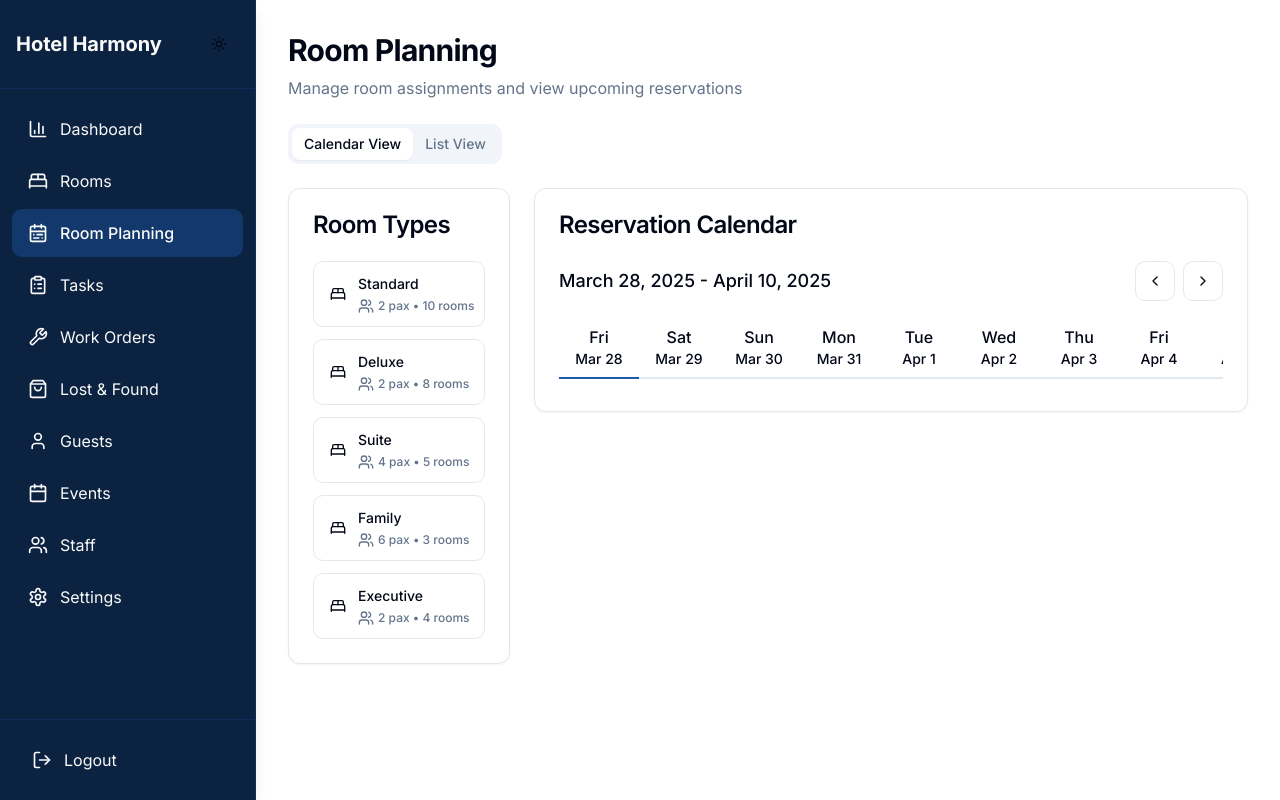
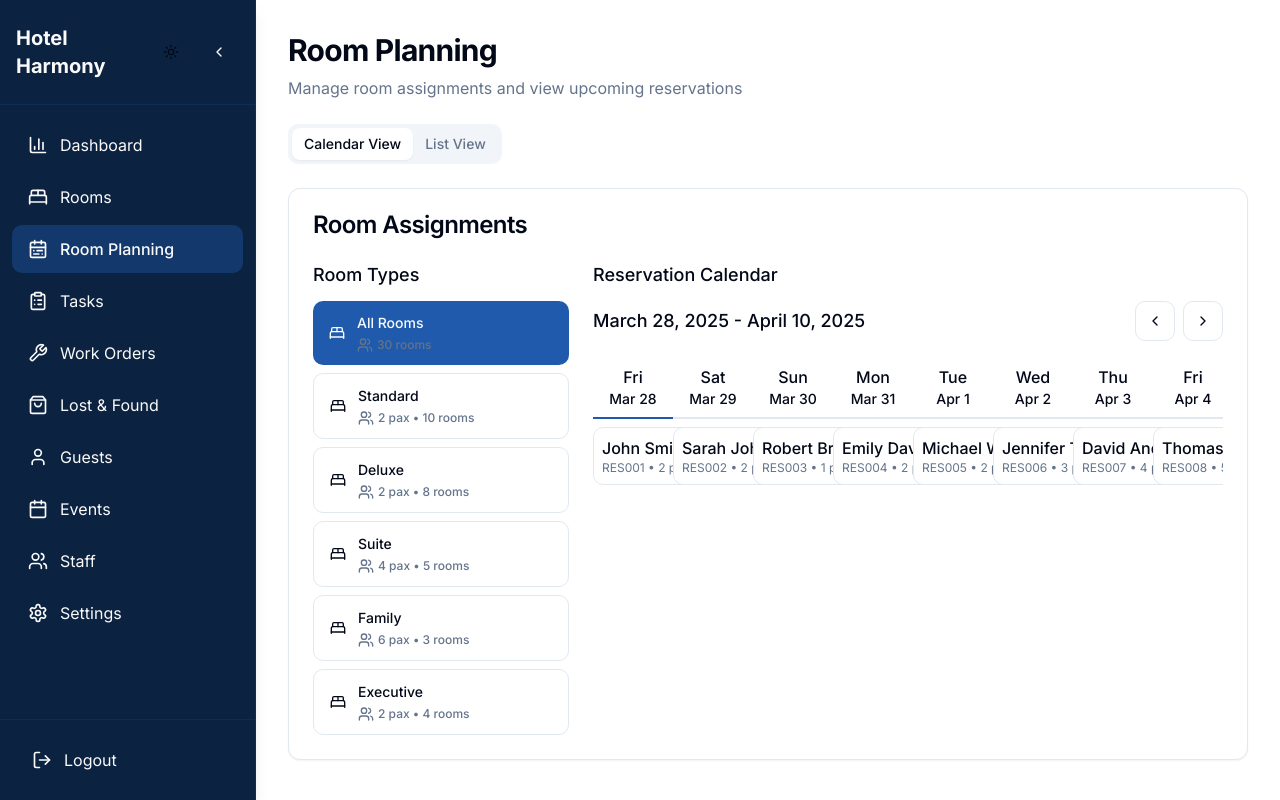
Before and after one commit to maheen-n/gemui, a React (Vite) app: page /room-planning in a window 1280 px wide. Built offline with nearby package versions, Linux system fonts and the light colour scheme.

Commit message:
feat: Implement room planning features
- Added dummy data to the calendar.
- Implemented room assignment functionality.
- Made the side menu minimizable.
- Merged room types and reservation calendar into one box.

```diff
--- a/src/components/layout/DashboardLayout.tsx
+++ b/src/components/layout/DashboardLayout.tsx
@@ -1,5 +1,5 @@
 
-import React from 'react';
+import React, { useState } from 'react';
 import { Link, useLocation } from 'react-router-dom';
 import {
   BarChart3,
@@ -13,19 +13,23 @@ import {
   Wrench,
   ShoppingBag,
   CalendarRange,
-  LucideIcon
+  LucideIcon,
+  ChevronLeft,
+  ChevronRight
 } from 'lucide-react';
 import { ThemeToggle } from '@/components/theme/ThemeToggle';
 import { MobileMenu } from './MobileMenu';
+import { Button } from '@/components/ui/button';
 
 interface NavItemProps {
   to: string;
   icon: React.ReactNode;
   label: string;
   isActive: boolean;
+  isCollapsed: boolean;
 }
 
-const NavItem = ({ to, icon, label, isActive }: NavItemProps) => {
+const NavItem = ({ to, icon, label, isActive, isCollapsed }: NavItemProps) => {
   return (
     <Link
       to={to}
@@ -34,9 +38,10 @@ const NavItem = ({ to, icon, label, isActive }: NavItemProps) => {
           ? 'bg-sidebar-accent text-sidebar-accent-foreground font-medium'
           : 'text-sidebar-foreground hover:bg-sidebar-accent/50 hover:translate-x-1'
       }`}
+      title={isCollapsed ? label : undefined}
     >
       {icon}
-      <span>{label}</span>
+      {!isCollapsed && <span>{label}</span>}
     </Link>
   );
 };
@@ -50,6 +55,11 @@ interface NavItem {
 const DashboardLayout = ({ children }: { children: React.ReactNode }) => {
   const location = useLocation();
   const currentPath = location.pathname;
+  const [isSidebarCollapsed, setIsSidebarCollapsed] = useState(false);
+
+  const toggleSidebar = () => {
+    setIsSidebarCollapsed(!isSidebarCollapsed);
+  };
 
   const navItems: NavItem[] = [
     { to: '/dashboard', icon: BarChart3, label: 'Dashboard' },
@@ -67,10 +77,28 @@ const DashboardLayout = ({ children }: { children: React.ReactNode }) => {
   return (
     <div className="flex h-screen bg-background transition-colors duration-300">
       {/* Desktop Sidebar */}
-      <div className="hidden md:flex md:w-64 bg-sidebar flex-col border-r border-sidebar-border shadow-lg transition-all duration-300">
-        <div className="px-4 py-6 flex items-center justify-between border-b border-sidebar-border">
-          <h1 className="text-xl font-bold text-sidebar-foreground">Hotel Harmony</h1>
+      <div
+        className={`hidden md:flex md:flex-col bg-sidebar border-r border-sidebar-border shadow-lg transition-all duration-300 ${
+          isSidebarCollapsed ? 'md:w-20' : 'md:w-64'
+        }`}
+      >
+        <div className={`px-4 py-6 flex items-center ${isSidebarCollapsed ? 'justify-center' : 'justify-between'} border-b border-sidebar-border`}>
+          {!isSidebarCollapsed && <h1 className="text-xl font-bold text-sidebar-foreground">Hotel Harmony</h1>}
+          {isSidebarCollapsed ? (
             <ThemeToggle />
+          ) : (
+            <div className="flex items-center gap-2">
+              <ThemeToggle />
+              <Button
+                variant="ghost"
+                size="icon"
+                onClick={toggleSidebar}
+                className="text-sidebar-foreground"
+              >
+                <ChevronLeft className="h-5 w-5" />
+              </Button>
+            </div>
+          )}
         </div>
 
         <div className="flex-1 px-3 py-4 space-y-1 overflow-y-auto">
@@ -81,18 +109,33 @@ const DashboardLayout = ({ children }: { children: React.ReactNode }) => {
               icon={<item.icon className="h-5 w-5" />}
               label={item.label}
               isActive={currentPath === item.to}
+              isCollapsed={isSidebarCollapsed}
             />
           ))}
         </div>
 
+        {!isSidebarCollapsed ? (
           <div className="p-4 border-t border-sidebar-border">
             <NavItem
               to="/logout"
               icon={<LogOut className="h-5 w-5" />}
               label="Logout"
               isActive={false}
+              isCollapsed={isSidebarCollapsed}
             />
           </div>
+        ) : (
+          <div className="p-4 border-t border-sidebar-border flex justify-center">
+            <Button
+              variant="ghost"
+              size="icon"
+              onClick={toggleSidebar}
+              className="text-sidebar-foreground"
+            >
+              <ChevronRight className="h-5 w-5" />
+            </Button>
+          </div>
+        )}
       </div>
 
       {/* Main content */}
--- a/src/components/room-planning/RoomTypeList.tsx
+++ b/src/components/room-planning/RoomTypeList.tsx
@@ -16,7 +16,22 @@ const RoomTypeList: React.FC<RoomTypeListProps> = ({
   onSelectRoomType
 }) => {
   return (
-    <div className="space-y-3">
+    <div className="space-y-2">
+      <Button
+        variant={selectedRoomTypeId === null ? "default" : "outline"}
+        className="w-full justify-start gap-3 h-auto py-3 px-4"
+        onClick={() => onSelectRoomType(selectedRoomTypeId || 'all')}
+      >
+        <BedDouble className="h-5 w-5 flex-shrink-0" />
+        <div className="flex flex-col items-start">
+          <span className="font-medium">All Rooms</span>
+          <span className="text-xs text-muted-foreground flex items-center gap-1 mt-1">
+            <Users className="h-3 w-3" />
+            {roomTypes.reduce((total, rt) => total + rt.count, 0)} rooms
+          </span>
+        </div>
+      </Button>
+
       {roomTypes.map((roomType) => (
         <Button
           key={roomType.id}
--- a/src/pages/RoomPlanning.tsx
+++ b/src/pages/RoomPlanning.tsx
@@ -1,14 +1,14 @@
 
 import React, { useState } from 'react';
 import DashboardLayout from '../components/layout/DashboardLayout';
-import { format, isBefore, startOfToday } from 'date-fns';
+import { format, isBefore, startOfToday, addDays } from 'date-fns';
 import { Card, CardContent, CardHeader, CardTitle } from '@/components/ui/card';
 import { Tabs, TabsContent, TabsList, TabsTrigger } from '@/components/ui/tabs';
 import RoomTypeList from '@/components/room-planning/RoomTypeList';
 import ReservationCalendar from '@/components/room-planning/ReservationCalendar';
 import { RoomType, Reservation } from '@/types';
 
-// Sample room types data
+// Expanded room types data
 const roomTypesData: RoomType[] = [
   { id: '1', name: 'Standard', description: 'Standard room with basic amenities', capacity: 2, count: 10 },
   { id: '2', name: 'Deluxe', description: 'Deluxe room with premium amenities', capacity: 2, count: 8 },
@@ -17,15 +17,16 @@ const roomTypesData: RoomType[] = [
   { id: '5', name: 'Executive', description: 'Premium room with executive benefits', capacity: 2, count: 4 },
 ];
 
-// Sample reservations data
+// Expanded reservations data with more realistic scenarios
 const reservationsData: Reservation[] = [
+  // Standard Room Reservations
   {
     id: '1',
     guestName: 'John Smith',
     reservationNumber: 'RES001',
     pax: 2,
-    checkIn: '2024-06-15',
-    checkOut: '2024-06-18',
+    checkIn: format(addDays(new Date(), -2), 'yyyy-MM-dd'),
+    checkOut: format(addDays(new Date(), 3), 'yyyy-MM-dd'),
     roomTypeId: '1',
     roomNumber: '101',
     status: 'confirmed',
@@ -35,57 +36,110 @@ const reservationsData: Reservation[] = [
     id: '2',
     guestName: 'Sarah Johnson',
     reservationNumber: 'RES002',
-    pax: 3,
-    checkIn: '2024-06-20',
-    checkOut: '2024-06-25',
-    roomTypeId: '2',
-    roomNumber: '205',
+    pax: 2,
+    checkIn: format(addDays(new Date(), 1), 'yyyy-MM-dd'),
+    checkOut: format(addDays(new Date(), 6), 'yyyy-MM-dd'),
+    roomTypeId: '1',
+    roomNumber: '102',
     status: 'confirmed',
     createdAt: '2024-05-12'
   },
   {
     id: '3',
-    guestName: 'Michael Brown',
+    guestName: 'Robert Brown',
     reservationNumber: 'RES003',
-    pax: 4,
-    checkIn: '2024-06-18',
-    checkOut: '2024-06-22',
-    roomTypeId: '3',
+    pax: 1,
+    checkIn: format(addDays(new Date(), 5), 'yyyy-MM-dd'),
+    checkOut: format(addDays(new Date(), 8), 'yyyy-MM-dd'),
+    roomTypeId: '1',
     status: 'confirmed',
     createdAt: '2024-05-15'
   },
+  // Deluxe Room Reservations
   {
     id: '4',
     guestName: 'Emily Davis',
     reservationNumber: 'RES004',
     pax: 2,
-    checkIn: '2024-06-25',
-    checkOut: '2024-06-28',
-    roomTypeId: '1',
+    checkIn: format(addDays(new Date(), -4), 'yyyy-MM-dd'),
+    checkOut: format(addDays(new Date(), 2), 'yyyy-MM-dd'),
+    roomTypeId: '2',
+    roomNumber: '201',
     status: 'confirmed',
     createdAt: '2024-05-18'
   },
   {
     id: '5',
-    guestName: 'Daniel Wilson',
+    guestName: 'Michael Wilson',
     reservationNumber: 'RES005',
-    pax: 6,
-    checkIn: '2024-06-17',
-    checkOut: '2024-06-24',
-    roomTypeId: '4',
+    pax: 2,
+    checkIn: format(addDays(new Date(), 3), 'yyyy-MM-dd'),
+    checkOut: format(addDays(new Date(), 9), 'yyyy-MM-dd'),
+    roomTypeId: '2',
+    roomNumber: '202',
     status: 'confirmed',
     createdAt: '2024-05-20'
   },
+  // Suite Reservations
   {
     id: '6',
     guestName: 'Jennifer Taylor',
     reservationNumber: 'RES006',
+    pax: 3,
+    checkIn: format(addDays(new Date(), -1), 'yyyy-MM-dd'),
+    checkOut: format(addDays(new Date(), 7), 'yyyy-MM-dd'),
+    roomTypeId: '3',
+    roomNumber: '301',
+    status: 'confirmed',
+    createdAt: '2024-05-22'
+  },
+  {
+    id: '7',
+    guestName: 'David Anderson',
+    reservationNumber: 'RES007',
+    pax: 4,
+    checkIn: format(addDays(new Date(), 8), 'yyyy-MM-dd'),
+    checkOut: format(addDays(new Date(), 12), 'yyyy-MM-dd'),
+    roomTypeId: '3',
+    status: 'confirmed',
+    createdAt: '2024-06-01'
+  },
+  // Family Room Reservations
+  {
+    id: '8',
+    guestName: 'Thomas Miller',
+    reservationNumber: 'RES008',
+    pax: 5,
+    checkIn: format(addDays(new Date(), 4), 'yyyy-MM-dd'),
+    checkOut: format(addDays(new Date(), 11), 'yyyy-MM-dd'),
+    roomTypeId: '4',
+    roomNumber: '401',
+    status: 'confirmed',
+    createdAt: '2024-06-05'
+  },
+  // Executive Room Reservations
+  {
+    id: '9',
+    guestName: 'Patricia Clark',
+    reservationNumber: 'RES009',
     pax: 2,
-    checkIn: '2024-06-22',
-    checkOut: '2024-06-26',
+    checkIn: format(addDays(new Date(), 2), 'yyyy-MM-dd'),
+    checkOut: format(addDays(new Date(), 5), 'yyyy-MM-dd'),
+    roomTypeId: '5',
+    roomNumber: '501',
+    status: 'confirmed',
+    createdAt: '2024-06-08'
+  },
+  {
+    id: '10',
+    guestName: 'Elizabeth Martin',
+    reservationNumber: 'RES010',
+    pax: 1,
+    checkIn: format(addDays(new Date(), 7), 'yyyy-MM-dd'),
+    checkOut: format(addDays(new Date(), 10), 'yyyy-MM-dd'),
     roomTypeId: '5',
     status: 'confirmed',
-    createdAt: '2024-05-22'
+    createdAt: '2024-06-10'
   },
 ];
 
@@ -151,43 +205,40 @@ const RoomPlanning = () => {
           </TabsList>
 
           <TabsContent value="calendar" className="mt-6">
-            <div className="grid grid-cols-1 md:grid-cols-4 gap-6">
-              <div className="md:col-span-1">
             <Card>
               <CardHeader>
-                    <CardTitle>Room Types</CardTitle>
+                <CardTitle>Room Assignments</CardTitle>
               </CardHeader>
               <CardContent>
+                <div className="grid grid-cols-1 gap-6">
+                  <div className="flex flex-col md:flex-row gap-6">
+                    <div className="w-full md:w-64 shrink-0">
+                      <h3 className="text-lg font-medium mb-3">Room Types</h3>
                       <RoomTypeList
                         roomTypes={roomTypesData}
                         selectedRoomTypeId={selectedRoomTypeId}
                         onSelectRoomType={handleSelectRoomType}
                       />
-                  </CardContent>
-                </Card>
                     </div>
-              <div className="md:col-span-3">
-                <Card>
-                  <CardHeader>
-                    <CardTitle>
+                    <div className="flex-1 min-w-0">
+                      <h3 className="text-lg font-medium mb-3">
                         Reservation Calendar
                         {selectedRoomTypeId && (
                           <span className="ml-2 text-sm text-muted-foreground">
                             ({roomTypesData.find(rt => rt.id === selectedRoomTypeId)?.name})
                           </span>
                         )}
-                    </CardTitle>
-                  </CardHeader>
-                  <CardContent>
+                      </h3>
                       <ReservationCalendar
                         reservations={filteredReservations}
                         roomTypes={roomTypesData}
                         onAssignRoom={handleAssignRoom}
                       />
+                    </div>
+                  </div>
+                </div>
               </CardContent>
             </Card>
-              </div>
-            </div>
           </TabsContent>
 
           <TabsContent value="list" className="mt-6">
```
Lines whose indentation alone changed are shown as unchanged.
